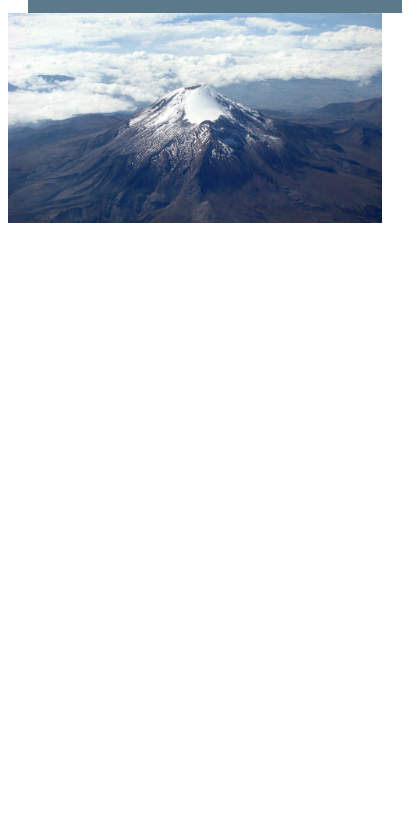
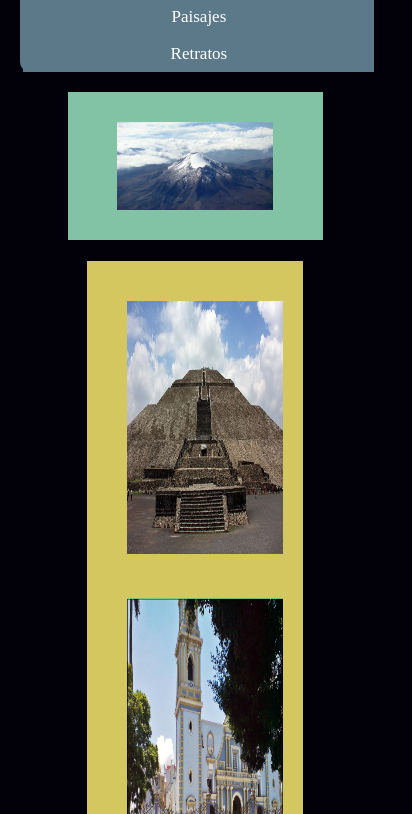
Before and after one commit to gmorenor/ProyFinalCSS, a plain HTML site: page index.html in a window 390 px wide. Shown: the part 129-943 px from the top of the page, 412 px wide, since content can reach past the window. Before the commit the page ends 844 px from the top, so only its background shows below. Drawn offline with Linux system fonts and the light colour scheme.

Commit message:
Se agregan imagenes secundarias. Se aplica display flexs

```diff
--- a/css/estilos.css
+++ b/css/estilos.css
@@ -1,29 +1,35 @@
+body {
+	width: 90%;
+	margin-left: 5%;
+  background-color: #02010a;
+}
+
 header{
   background-color:  #5b7989;
   border-radius: 10px;
-  margin: 10px;
-  padding: 10px;
-  top: 10px;
+	padding-top: 1vh;
+	padding-left: 1vw;
   width: 100%;
-  right: 10px;
+	margin: auto;
 
 }
 header h1{
   color:white;
-  text-align: left;
   text-shadow: 2px 2px #02010a;
-  display: inline;
+
 }
 .topnav {
-    padding: 0;
+  padding: 1vh 1vw;
+	display: flex;
+	flex-direction: row;
+	justify-content: flex-end;
 
   }
 
 .topnav a {
-    float:left;
     color: white;
     text-align: center;
-    padding: 14px 16px;
+    padding: 1vh 1vw;
     text-decoration: none;
     font-size:17px;
 }
@@ -35,18 +41,39 @@ header h1{
 .topnav a.active {
     background-color: #4CAF50;
 }
-.topnav{
-  float:right;
+
+.contenido{
+  max-width: 900px;
+	display: flex;
+}
+#imagencentral{
+	background:  #82c3a6;
+	margin: 20px;
+	padding: 30px;
+	display: flex;
+	justify-content: center;
+	width: 50vw;
+}
+#imagencentral img {
+    height: auto;
+
+}
+#imagensecundaria {
+	display: flex;
+	flex-direction: row;
+	padding: 20px;
+	background: #d5c75f;
+	border: 1px solid;
 }
 
-#imagencentral img {
-    display:block;
-    margin-left: auto;
-    margin-right: auto;
-    max-width: 100%;
-    height: auto;
+#imagensecundaria img{
+	width: 40vw;
+	height: 30vh;
+	margin: 10px;
+	padding: 10px;
 }
-@media screen and (max-width: 670px){
+
+@media screen and (max-width: 900px){
 header h1{
       margin:auto;
       width: 100%;
@@ -55,14 +82,28 @@ header h1{
     }
 .topnav{
     background-color:  #5b7989;
-    display: block;
+    display: flex;
     width: 100%;
+    margin:auto;
+    padding: 0px;
+		flex-direction: column;
+
 
 }
-
+.contenido{
+  max-width: 100%;
+	display: flex;
+}
 #imagencentral img{
   display: block;
-  width:100%;
+  width:80%;
   top: 50px;
 }
+#imagensecundaria {
+	display: flex;
+	flex-direction: column;
+	width: 50%;
+ 	top: 50px;
 }
+
+}
--- a/index.html
+++ b/index.html
@@ -15,12 +15,16 @@
         <a href="retratos.html">Retratos</a>
       </div>
     </header>
+    <div id="contenido" align="center">
     <div id="imagencentral">
       <br>
       <img src="images/PicoOrizaba.jpg" alt="Pico de Orizaba" />
     </div>
-    <section id="imagensecundaria">
-    </section>
+    <div id="imagensecundaria">
+      <div> <img src="images/teotihuacan.jpg" alt="Piramide del Sol" /> </div>
+      <div> <img src="images/catedral.jpg" alt="Iglesia 21 de Mayo" /> </div>
+    </div>
+  </div>
   <footer>
   </footer>
 
```
Also changed, not shown: Images/Catedral.jpg (added), Images/Teotihuacan.jpg (added).
